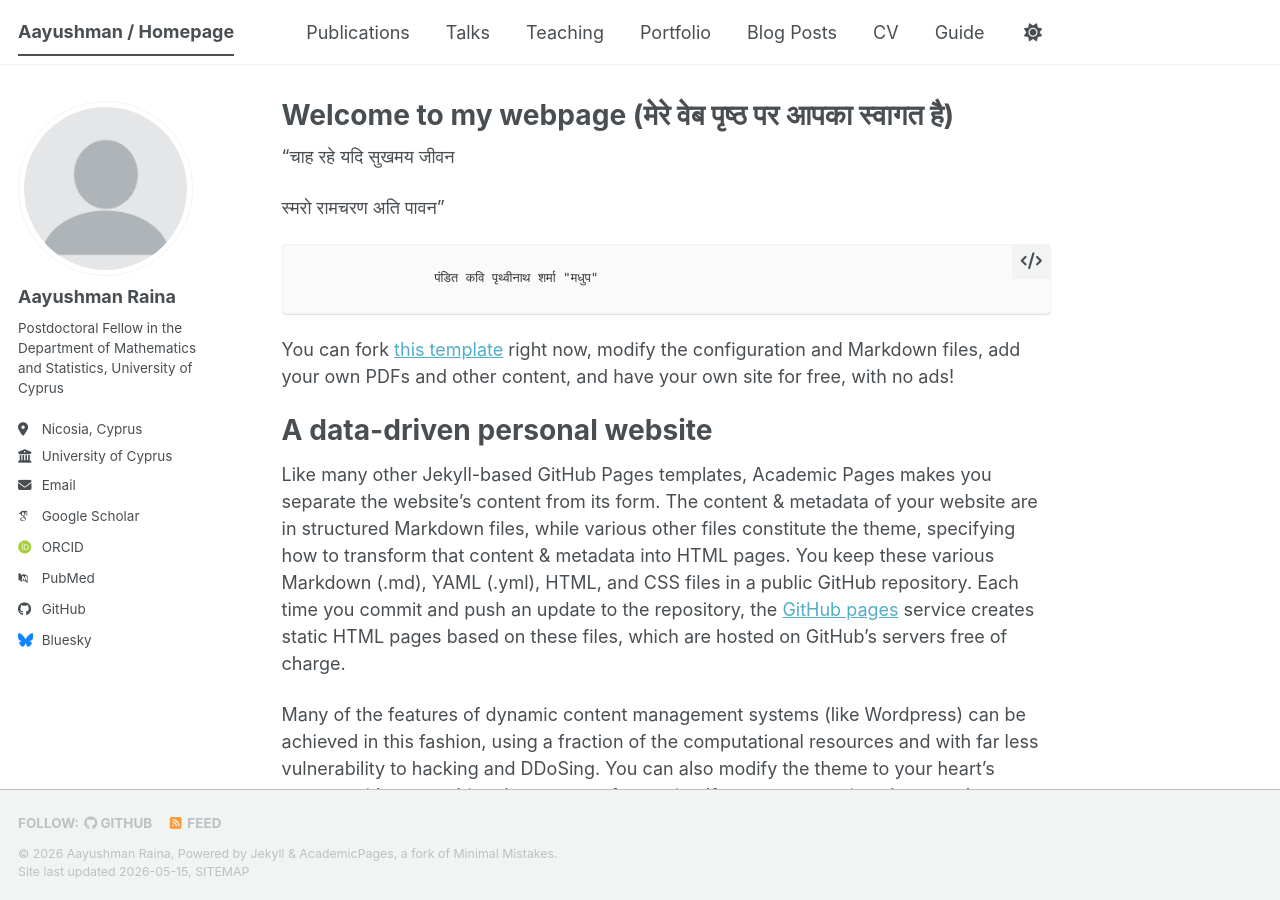
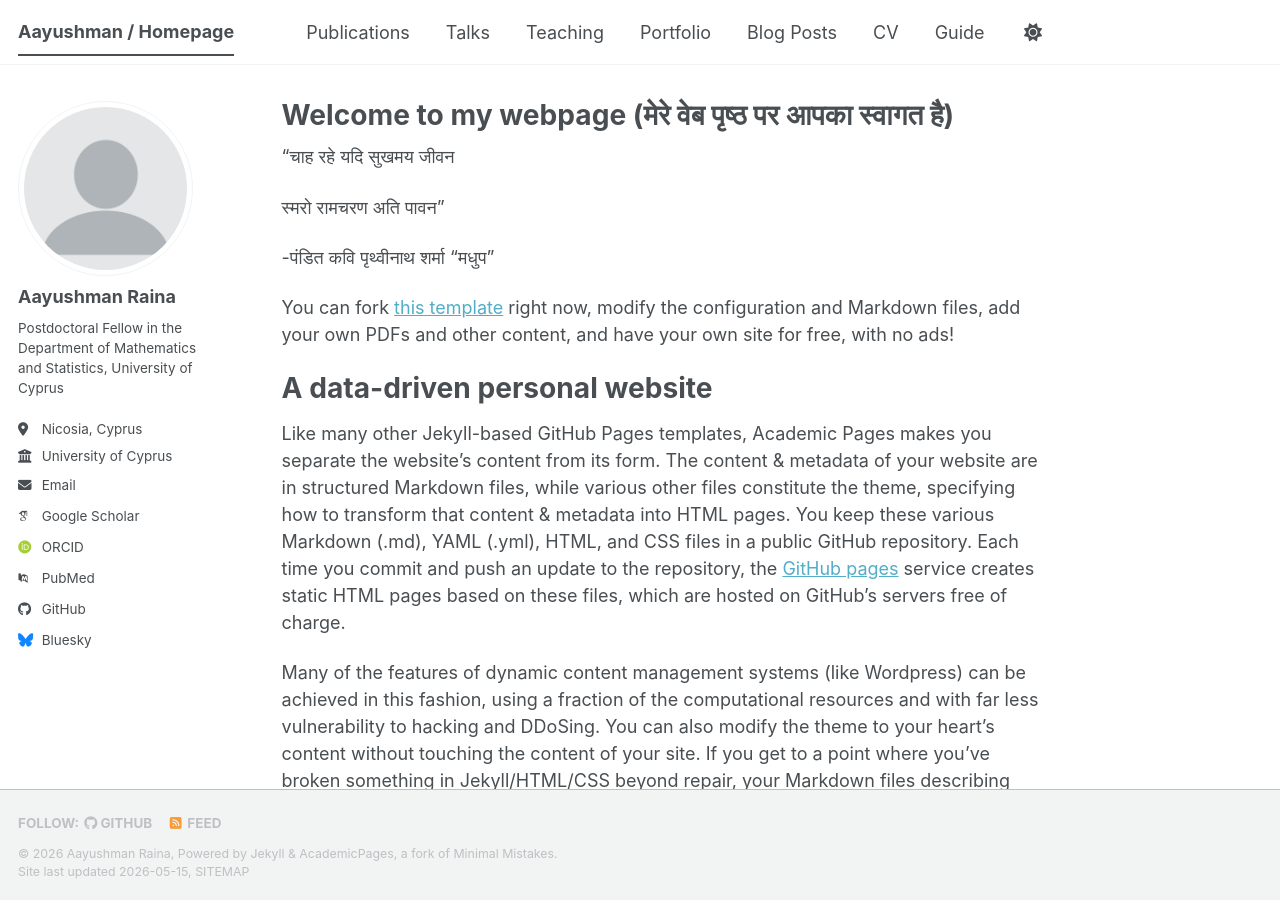
Before and after one commit to Aayushman5/Aayushman5.github.io, a Jekyll site: the page built from _pages/about.md, in a window 1280 px wide and 900 px high. Built offline with Jekyll 4.4.1, drawn with Linux system fonts in a browser that asks for light colours; some web fonts are replaced; a script bundle is joined from its source files by our own code; library files that are not in the unit come from our copies.

```diff
--- a/_pages/about.md
+++ b/_pages/about.md
@@ -11,7 +11,7 @@ redirect_from:
 
 स्मरो रामचरण अति पावन"
 
-                     पंडित कवि पृथ्वीनाथ शर्मा "मधुप"
+-पंडित कवि पृथ्वीनाथ शर्मा "मधुप"
 
  You can fork [this template](https://github.com/academicpages/academicpages.github.io) right now, modify the configuration and Markdown files, add your own PDFs and other content, and have your own site for free, with no ads!
 
```
